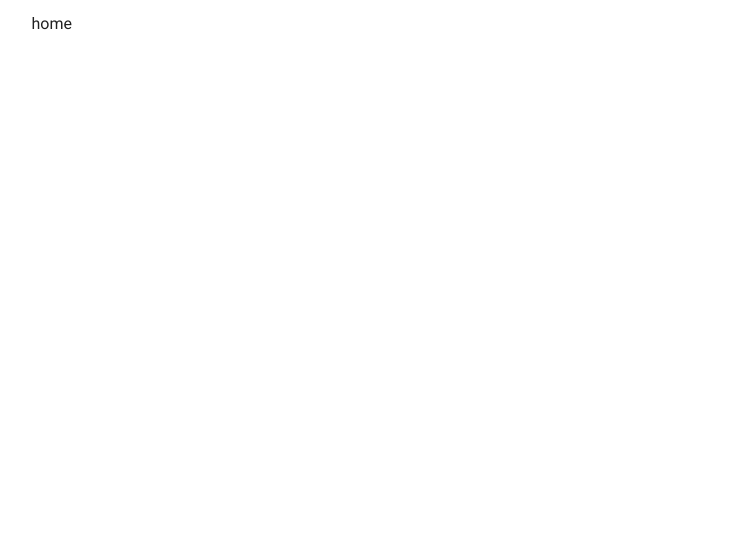
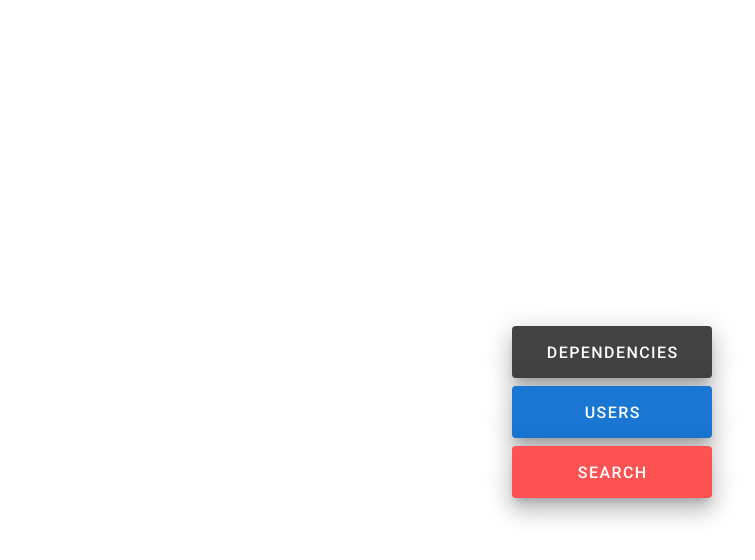
Before and after one commit to NicolasB2/UserManagement, a Vue app in the folder usermanagement/: page /#/home in a window 1280 px wide. Shown: the top 560 px of the page, without its empty margins (28-783 px from the left). Built offline with nearby package versions, Linux system fonts and the light colour scheme.

Commit message:
Added menu

```diff
--- a/usermanagement/src/components/Home.vue
+++ b/usermanagement/src/components/Home.vue
@@ -1,13 +1,36 @@
 <template>
-  <p>home</p>
+  <div id="menu">
+    <v-app>
+      <v-container fluid class="pa-0 menu">
+            <div class="text-center">
+              <div class="my-2">
+                <v-btn to="/dependencies" class = "btn_menu" elevation="14" x-large color="secondary" dark> Dependencies </v-btn>
+              </div>
+              <div class="my-2">
+                <v-btn to="/Users" class = "btn_menu" elevation="14" x-large  color="primary" dark> Users </v-btn>
+              </div>
+              <div class="my-2">
+                <v-btn to="/search" class = "btn_menu" elevation="14" x-large color="error" dark  > Search </v-btn>
+              </div>
+            </div>
+      </v-container>
+    </v-app>
+  </div>
 </template>
 
 <script>
-export default {
-
+export default {};
+</script>
+<style>
+.menu{
+  height: 100vh;
+  display: flex;
+  align-items: center;
+  justify-content: center;
+  height: 100vh;
 }
-</script>
-
-<style>
-
+.btn_menu{
+  height:200px;
+  width:200px;
+}
 </style>
--- a/usermanagement/src/components/login.vue
+++ b/usermanagement/src/components/login.vue
@@ -4,8 +4,8 @@
             <div class = "login-form" >
             <v-card elevation="10" class = "form-wrapper">
                 <v-form v-model="valid">
-                    <v-text-field prepend-icon="mdi-eye" label="Email" required :rules="emailRules" v-model.lazy="email"></v-text-field>
-                    <v-text-field prepend-icon="mdi-eye"
+                    <v-text-field prepend-icon='mdi-email' label="Email" required :rules="emailRules" v-model.lazy="email"></v-text-field>
+                    <v-text-field prepend-icon='mdi-lock'
                         autocomplete="current-password"
                         :value="password"
                         label="Enter password"
```
